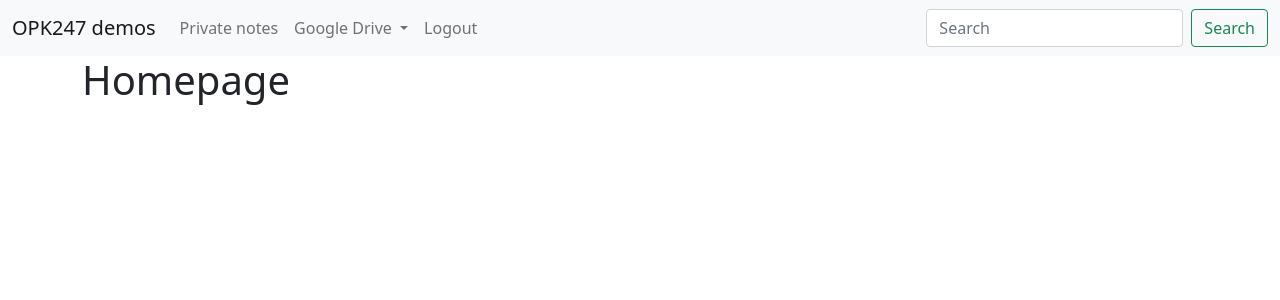
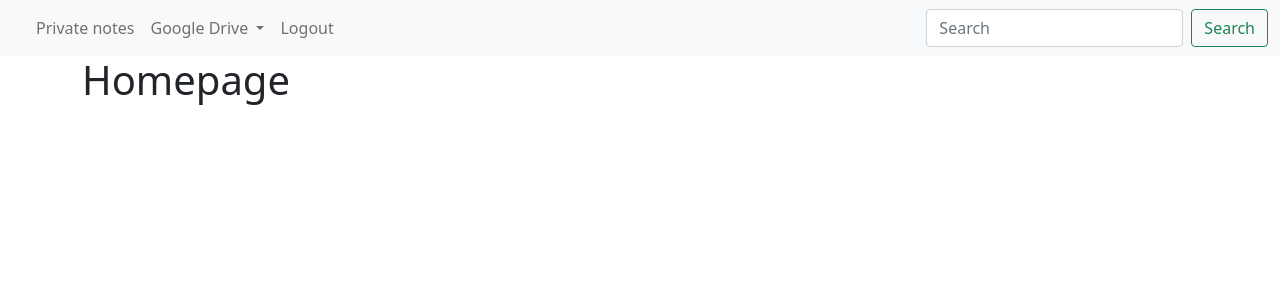
Before and after one commit to ChrisTaylorDeveloper/symfony-client-demos, a Symfony app: template templates/home.html.twig in a window 1280 px wide. Shown: the top 300 px of the page. Run offline with Twig, Linux system fonts and the light colour scheme; the template is opened without the code that fills it, so the values that code supplies are empty; some libraries are stand-ins or nearby versions.

Commit message:
Source the navbar brand from an environment variable.

```diff
--- a/templates/nav.html.twig
+++ b/templates/nav.html.twig
@@ -1,6 +1,6 @@
 <nav class="navbar navbar-expand-lg navbar-light bg-light">
     <div class="container-fluid">
-        <a class="navbar-brand" href="/">OPK247 demos</a>
+        <a class="navbar-brand" href="/">{{ navbar_brand }}</a>
         <button class="navbar-toggler" type="button" data-bs-toggle="collapse" data-bs-target="#navbarSupportedContent" aria-controls="navbarSupportedContent" aria-expanded="false" aria-label="Toggle navigation">
             <span class="navbar-toggler-icon"></span>
         </button>
```
Also changed, not shown: 2 other files.
